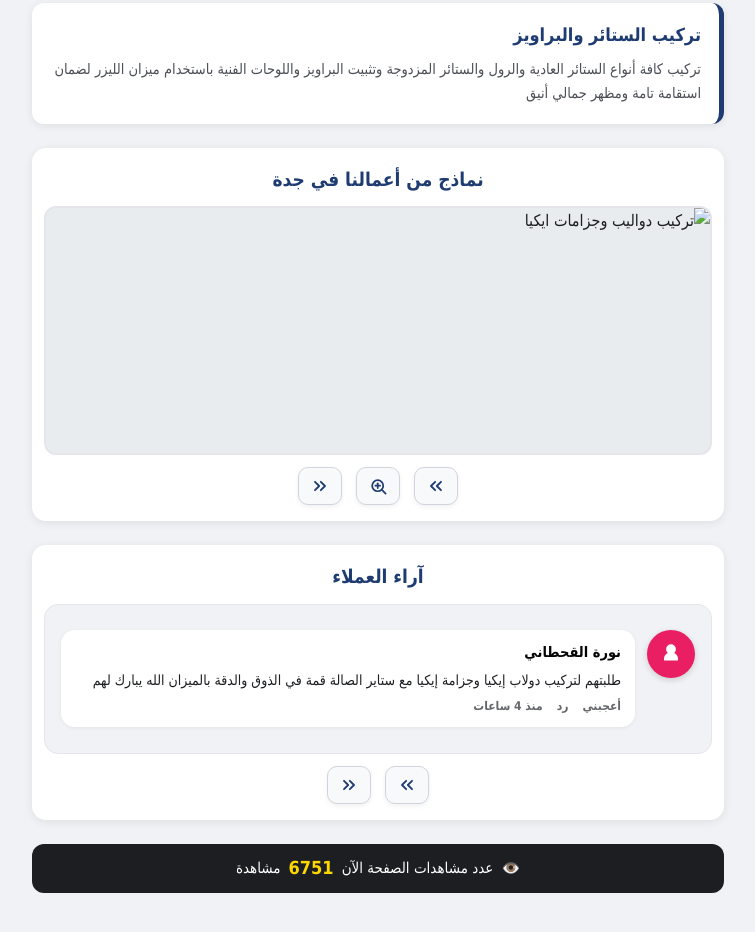
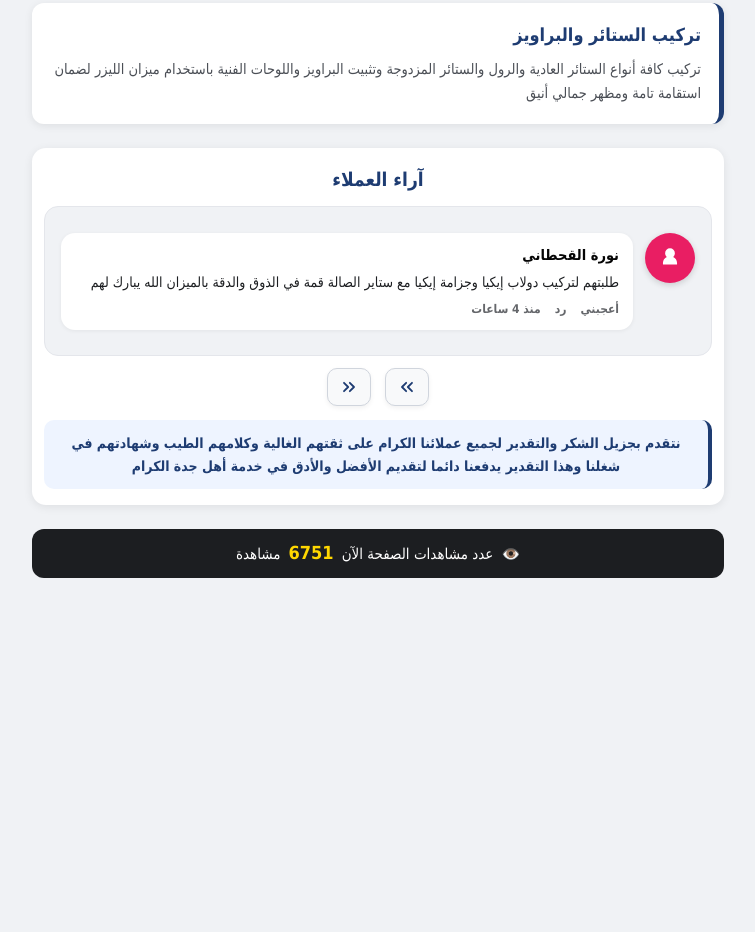
Before and after one commit to jawhara-kitchen-jeddah/Create-repository, a plain HTML site: page index.html in a window 1280 px wide. Shown: the part 1322-2254 px from the top of the page, without its empty margins (262-1017 px from the left). After the commit the page ends 2025 px from the top, so only its background shows below. Drawn offline with Linux system fonts and the light colour scheme.

Commit message:
Update index.html

```diff
--- a/index.html
+++ b/index.html
@@ -102,22 +102,6 @@
             margin-bottom: 12px;
             font-weight: bold;
         }
-        .gallery-stage {
-            position: relative;
-            width: 100%;
-            border-radius: 12px;
-            overflow: hidden;
-            background: #e9ecef;
-            border: 2px solid #e4e6eb;
-            touch-action: pan-y;
-        }
-        .gallery-stage img {
-            width: 100%;
-            height: 245px;
-            object-fit: cover;
-            display: block;
-            user-select: none;
-        }
         .sleek-bar {
             display: flex;
             align-items: center;
@@ -143,39 +127,6 @@
             background: #e9ecef;
         }
 
-        .lightbox-modal {
-            display: none;
-            position: fixed;
-            inset: 0;
-            background: rgba(0, 0, 0, 0.92);
-            z-index: 10000;
-            align-items: center;
-            justify-content: center;
-            padding: 16px;
-            flex-direction: column;
-            gap: 14px;
-        }
-        .lightbox-modal.active {
-            display: flex;
-        }
-        .lightbox-modal img {
-            max-width: 95%;
-            max-height: 78vh;
-            border-radius: 10px;
-            object-fit: contain;
-        }
-        .close-lightbox {
-            background: #e53935;
-            color: #ffffff;
-            border: none;
-            border-radius: 20px;
-            padding: 9px 22px;
-            font-size: 14px;
-            font-weight: bold;
-            cursor: pointer;
-            font-family: Tahoma, Arial, sans-serif;
-        }
-
         .comment-carousel-box {
             min-height: 150px;
             display: flex;
@@ -193,14 +144,15 @@
             width: 100%;
         }
         .avatar-circle {
-            width: 48px;
-            height: 48px;
+            width: 50px;
+            height: 50px;
             border-radius: 50%;
             display: flex;
             align-items: center;
             justify-content: center;
             flex-shrink: 0;
             color: #ffffff;
+            overflow: hidden;
             box-shadow: 0 2px 6px rgba(0,0,0,0.16);
         }
         .comment-bubble {
@@ -227,6 +179,18 @@
             display: flex;
             gap: 14px;
             font-weight: bold;
+        }
+
+        .thanks-box {
+            margin-top: 14px;
+            background: #eef4ff;
+            border-right: 4px solid #1e3c72;
+            border-radius: 10px;
+            padding: 12px 14px;
+            color: #1e3c72;
+            font-size: 14px;
+            font-weight: bold;
+            text-align: center;
         }
 
         .live-counter-bar {
@@ -344,40 +308,6 @@
         </div>
 
         <div class="showcase-card">
-            <h3 class="showcase-title">نماذج من أعمالنا في جدة</h3>
-            <div class="gallery-stage" id="photoStage" ontouchstart="holdPhoto()" ontouchend="releasePhoto()" onmousedown="holdPhoto()" onmouseup="releasePhoto()" onmouseleave="releasePhoto()">
-                <img id="mainSlideImg" src="1.jpg" alt="تركيب غرف نوم بجدة">
-            </div>
-            <div class="sleek-bar">
-                <button type="button" class="sleek-btn" onclick="prevSlide()" aria-label="السابق">
-                    <svg width="20" height="20" viewBox="0 0 24 24" fill="none" stroke="currentColor" stroke-width="2.2" stroke-linecap="round" stroke-linejoin="round">
-                        <polyline points="11 17 6 12 11 7"></polyline>
-                        <polyline points="18 17 13 12 18 7"></polyline>
-                    </svg>
-                </button>
-                <button type="button" class="sleek-btn" onclick="openLightbox()" aria-label="تكبير">
-                    <svg width="19" height="19" viewBox="0 0 24 24" fill="none" stroke="currentColor" stroke-width="2.2" stroke-linecap="round" stroke-linejoin="round">
-                        <circle cx="11" cy="11" r="7"></circle>
-                        <line x1="21" y1="21" x2="16.65" y2="16.65"></line>
-                        <line x1="11" y1="8" x2="11" y2="14"></line>
-                        <line x1="8" y1="11" x2="14" y2="11"></line>
-                    </svg>
-                </button>
-                <button type="button" class="sleek-btn" onclick="nextSlide()" aria-label="التالي">
-                    <svg width="20" height="20" viewBox="0 0 24 24" fill="none" stroke="currentColor" stroke-width="2.2" stroke-linecap="round" stroke-linejoin="round">
-                        <polyline points="13 17 18 12 13 7"></polyline>
-                        <polyline points="6 17 11 12 6 7"></polyline>
-                    </svg>
-                </button>
-            </div>
-        </div>
-
-        <div class="lightbox-modal" id="lightboxModal" onclick="closeLightbox()">
-            <img id="lightboxImg" src="1.jpg" alt="صورة مكبرة" onclick="event.stopPropagation()">
-            <button type="button" class="close-lightbox" onclick="closeLightbox()">إغلاق</button>
-        </div>
-
-        <div class="showcase-card">
             <h3 class="showcase-title">آراء العملاء</h3>
             <div class="comment-carousel-box" id="commentBox" ontouchstart="holdComment()" ontouchend="releaseComment()" onmousedown="holdComment()" onmouseup="releaseComment()" onmouseleave="releaseComment()">
                 <div class="comment-slide-inner" id="commentDisplay"></div>
@@ -395,6 +325,9 @@
                         <polyline points="6 17 11 12 6 7"></polyline>
                     </svg>
                 </button>
+            </div>
+            <div class="thanks-box">
+                نتقدم بجزيل الشكر والتقدير لجميع عملائنا الكرام على ثقتهم الغالية وكلامهم الطيب وشهادتهم في شغلنا وهذا التقدير يدفعنا دائما لتقديم الأفضل والأدق في خدمة أهل جدة الكرام
             </div>
         </div>
 
@@ -421,78 +354,30 @@
     </div>
 
     <script>
-        const slides = [
-            { src: "1.jpg", alt: "تركيب غرف نوم بجدة" },
-            { src: "2.jpg", alt: "تركيب دواليب وجزامات ايكيا" },
-            { src: "3.jpg", alt: "صيانة دواليب سحاب ومفصلات" },
-            { src: "4.jpg", alt: "تغيير كوالين ووزنية ابواب" },
-            { src: "5.jpg", alt: "تركيب ستاير وبراويز" }
-        ];
-        let currentSlide = 0;
-        let photoPausedByHold = false;
-        const mainImg = document.getElementById("mainSlideImg");
-
-        function renderSlide() {
-            mainImg.src = slides[currentSlide].src;
-            mainImg.alt = slides[currentSlide].alt;
-        }
-
-        function nextSlide() {
-            currentSlide = (currentSlide + 1) % slides.length;
-            renderSlide();
-        }
-
-        function prevSlide() {
-            currentSlide = (currentSlide - 1 + slides.length) % slides.length;
-            renderSlide();
-        }
-
-        function holdPhoto() {
-            photoPausedByHold = true;
-        }
-
-        function releasePhoto() {
-            photoPausedByHold = false;
-        }
-
-        function openLightbox() {
-            photoPausedByHold = true;
-            document.getElementById("lightboxImg").src = slides[currentSlide].src;
-            document.getElementById("lightboxModal").classList.add("active");
-        }
-
-        function closeLightbox() {
-            document.getElementById("lightboxModal").classList.remove("active");
-            photoPausedByHold = false;
-        }
-
-        setInterval(() => {
-            if (!photoPausedByHold) {
-                nextSlide();
-            }
-        }, 3200);
-
         const manIcon = `<svg width="26" height="26" viewBox="0 0 24 24" fill="currentColor"><circle cx="12" cy="7" r="4"/><path d="M4 20c0-4 3.6-7 8-7s8 3 8 7v1H4v-1z"/></svg>`;
         const womanIcon = `<svg width="26" height="26" viewBox="0 0 24 24" fill="currentColor"><path d="M12 3a4.5 4.5 0 0 0-4.5 4.5c0 1.4.6 2.6 1.6 3.5-2.1.9-3.6 3-3.6 5.5V18h13v-1.5c0-2.5-1.5-4.6-3.6-5.5 1-.9 1.6-2.1 1.6-3.5A4.5 4.5 0 0 0 12 3z"/></svg>`;
-        const starIcon = `<svg width="24" height="24" viewBox="0 0 24 24" fill="currentColor"><polygon points="12 2 15.09 8.26 22 9.27 17 14.14 18.18 21.02 12 17.77 5.82 21.02 7 14.14 2 9.27 8.91 8.26 12 2"/></svg>`;
+        const saudiFlagIcon = `<svg width="50" height="50" viewBox="0 0 50 50"><rect width="50" height="50" fill="#165b33"/><path d="M12 18h26M15 23h20M18 28h14" stroke="#ffffff" stroke-width="2" stroke-linecap="round"/><path d="M13 35h22l-2 2.5H15z" fill="#ffffff"/></svg>`;
+        const starIcon = `<svg width="25" height="25" viewBox="0 0 24 24" fill="currentColor"><polygon points="12 2 15.09 8.26 22 9.27 17 14.14 18.18 21.02 12 17.77 5.82 21.02 7 14.14 2 9.27 8.91 8.26 12 2"/></svg>`;
         const checkIcon = `<svg width="25" height="25" viewBox="0 0 24 24" fill="none" stroke="currentColor" stroke-width="3" stroke-linecap="round" stroke-linejoin="round"><polyline points="20 6 9 17 4 12"/></svg>`;
+        const heartIcon = `<svg width="24" height="24" viewBox="0 0 24 24" fill="currentColor"><path d="M12 21.35l-1.45-1.32C5.4 15.36 2 12.28 2 8.5 2 5.42 4.42 3 7.5 3c1.74 0 3.41.81 4.5 2.09C13.09 3.81 14.76 3 16.5 3 19.58 3 22 5.42 22 8.5c0 3.78-3.4 6.86-8.55 11.54L12 21.35z"/></svg>`;
+        const thumbIcon = `<svg width="24" height="24" viewBox="0 0 24 24" fill="currentColor"><path d="M2 21h4V9H2v12zm22-11c0-1.1-.9-2-2-2h-6.31l.95-4.57.03-.32c0-.41-.17-.79-.44-1.06L14.17 1 7.59 7.59C7.22 7.95 7 8.45 7 9v10c0 1.1.9 2 2 2h9c.83 0 1.54-.5 1.84-1.22l3.02-7.05c.09-.23.14-.47.14-.73v-2z"/></svg>`;
 
         const commentsData = [
             { icon: manIcon, bg: "#1877f2", name: "عبدالله الغامدي", text: "ما شاء الله تبارك الله شغل نظيف جدا ركب لي غرفة نوم كاملة ودولاب سحاب في حي الحمدانية في وقت قياسي", time: "منذ ساعتين" },
             { icon: womanIcon, bg: "#e91e63", name: "نورة القحطاني", text: "طلبتهم لتركيب دولاب إيكيا وجزامة إيكيا مع ستاير الصالة قمة في الذوق والدقة بالميزان الله يبارك لهم", time: "منذ 4 ساعات" },
-            { icon: manIcon, bg: "#009688", name: "فهد الحربي", text: "افضل نجار تعاملت معه في جدة ضبط لي وزنية باب الشقة وابواب الغرف وغير الكوالين بشغل احترافي", time: "منذ 6 ساعات" },
-            { icon: womanIcon, bg: "#ff9800", name: "سارة الزهراني", text: "كان عندي سحابات السراحة خربانة ومفصلات الدولاب مكسورة صلحوها كلها ورجع الدولاب كأنه جديد", time: "منذ 9 ساعات" },
-            { icon: manIcon, bg: "#3f51b5", name: "خالد المالكي", text: "التزام بالمواعيد وأمانة في الشغل فكوا لي غرفتين نوم ونقلوها وركبوها بدون خدش واحد", time: "منذ يوم" },
-            { icon: womanIcon, bg: "#9c27b0", name: "ريم العتيبي", text: "انصح بالتعامل مع جوهرة جدة ركبوا لي كل اغراض إيكيا والبراويز بكل اتقان واسعارهم ممتازة", time: "منذ يوم" },
+            { icon: saudiFlagIcon, bg: "#165b33", name: "فهد الحربي", text: "افضل نجار تعاملت معه في جدة ضبط لي وزنية باب الشقة وابواب الغرف وغير الكوالين بشغل احترافي", time: "منذ 6 ساعات" },
+            { icon: heartIcon, bg: "#e53935", name: "سارة الزهراني", text: "كان عندي سحابات السراحة خربانة ومفصلات الدولاب مكسورة صلحوها كلها ورجع الدولاب كأنه جديد", time: "منذ 9 ساعات" },
+            { icon: starIcon, bg: "#3f51b5", name: "خالد المالكي", text: "التزام بالمواعيد وأمانة في الشغل فكوا لي غرفتين نوم ونقلوها وركبوها بدون خدش واحد", time: "منذ يوم" },
+            { icon: thumbIcon, bg: "#009688", name: "ريم العتيبي", text: "انصح بالتعامل مع جوهرة جدة ركبوا لي كل اغراض إيكيا والبراويز بكل اتقان واسعارهم ممتازة", time: "منذ يوم" },
             { icon: manIcon, bg: "#4caf50", name: "سلطان الشهري", text: "فني فاهم شغله صح عدل لي دولاب سحاب كان يعلق وغير لي المفصلات لهيدروليك اصلي", time: "منذ يومين" },
-            { icon: womanIcon, bg: "#f44336", name: "أم فيصل", text: "يعطيهم العافية ما قصروا جو في نفس الموعد وركبوا الستائر في البيت كامل شغل مرتب ونظيف", time: "منذ يومين" },
-            { icon: manIcon, bg: "#607d8b", name: "تركي الغامدي", text: "تجميع سرير إيكيا ودولاب 6 ابواب تم باحترافية عالية وسرعة في الانجاز شكرا جوهرة جدة", time: "منذ 3 أيام" },
+            { icon: checkIcon, bg: "#673ab7", name: "أم فيصل", text: "يعطيهم العافية ما قصروا جو في نفس الموعد وركبوا الستائر في البيت كامل شغل مرتب ونظيف", time: "منذ يومين" },
+            { icon: saudiFlagIcon, bg: "#165b33", name: "تركي الغامدي", text: "تجميع سرير إيكيا ودولاب 6 ابواب تم باحترافية عالية وسرعة في الانجاز شكرا جوهرة جدة", time: "منذ 3 أيام" },
             { icon: womanIcon, bg: "#795548", name: "مها السلمي", text: "والله شغلهم يبيض الوجه ثبتوا لي السرير وراح الصوت نهائيا وغيروا كالون باب الغرفة", time: "منذ 3 أيام" },
-            { icon: manIcon, bg: "#2196f3", name: "ماجد الحربي", text: "جوني في حي السلامة وخلصوا صيانة جميع الدواليب السحاب والعادية في اقل من ساعتين", time: "منذ 4 أيام" },
-            { icon: womanIcon, bg: "#ff5722", name: "لمى الزهراني", text: "تعامل راقي جدا وخصم حقيقي ركبوا لي جزامة إيكيا وبراويز الصالة بميزان دقيق", time: "منذ 5 أيام" },
+            { icon: thumbIcon, bg: "#2196f3", name: "ماجد الحربي", text: "جوني في حي السلامة وخلصوا صيانة جميع الدواليب السحاب والعادية في اقل من ساعتين", time: "منذ 4 أيام" },
+            { icon: heartIcon, bg: "#ff5722", name: "لمى الزهراني", text: "تعامل راقي جدا وخصم حقيقي ركبوا لي جزامة إيكيا وبراويز الصالة بميزان دقيق", time: "منذ 5 أيام" },
             { icon: starIcon, bg: "#00bcd4", name: "بندر العتيبي", text: "كانت ابواب الغرف تحك في البلاط وزنتوها لي بالكامل وصارت تقفل بكل هدوء الله يوفقكم", time: "منذ 5 أيام" },
             { icon: womanIcon, bg: "#8bc34a", name: "أريج باوزير", text: "فكوا غرفة النوم القديمة وركبوا الجديدة مع السراحة والدواليب شغل متقن وسريع", time: "منذ أسبوع" },
-            { icon: checkIcon, bg: "#673ab7", name: "سعد الشهري", text: "أفضل نجار في جدة دقة في المواعيد ونظافة في المكان بعد انتهاء الشغل", time: "منذ أسبوع" }
+            { icon: checkIcon, bg: "#607d8b", name: "سعد الشهري", text: "أفضل نجار في جدة دقة في المواعيد ونظافة في المكان بعد انتهاء الشغل", time: "منذ أسبوع" }
         ];
 
         let currentComment = 0;
```
